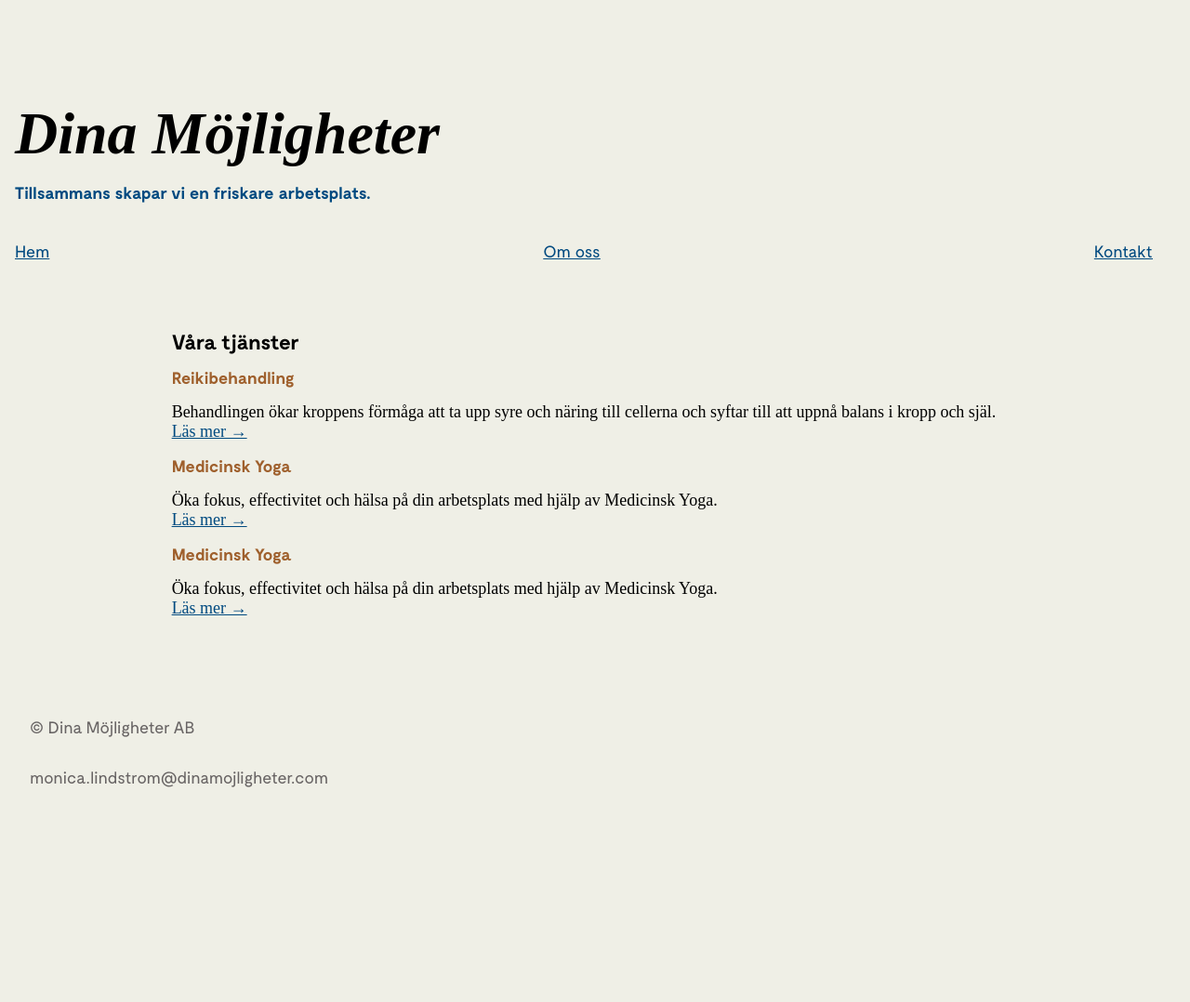
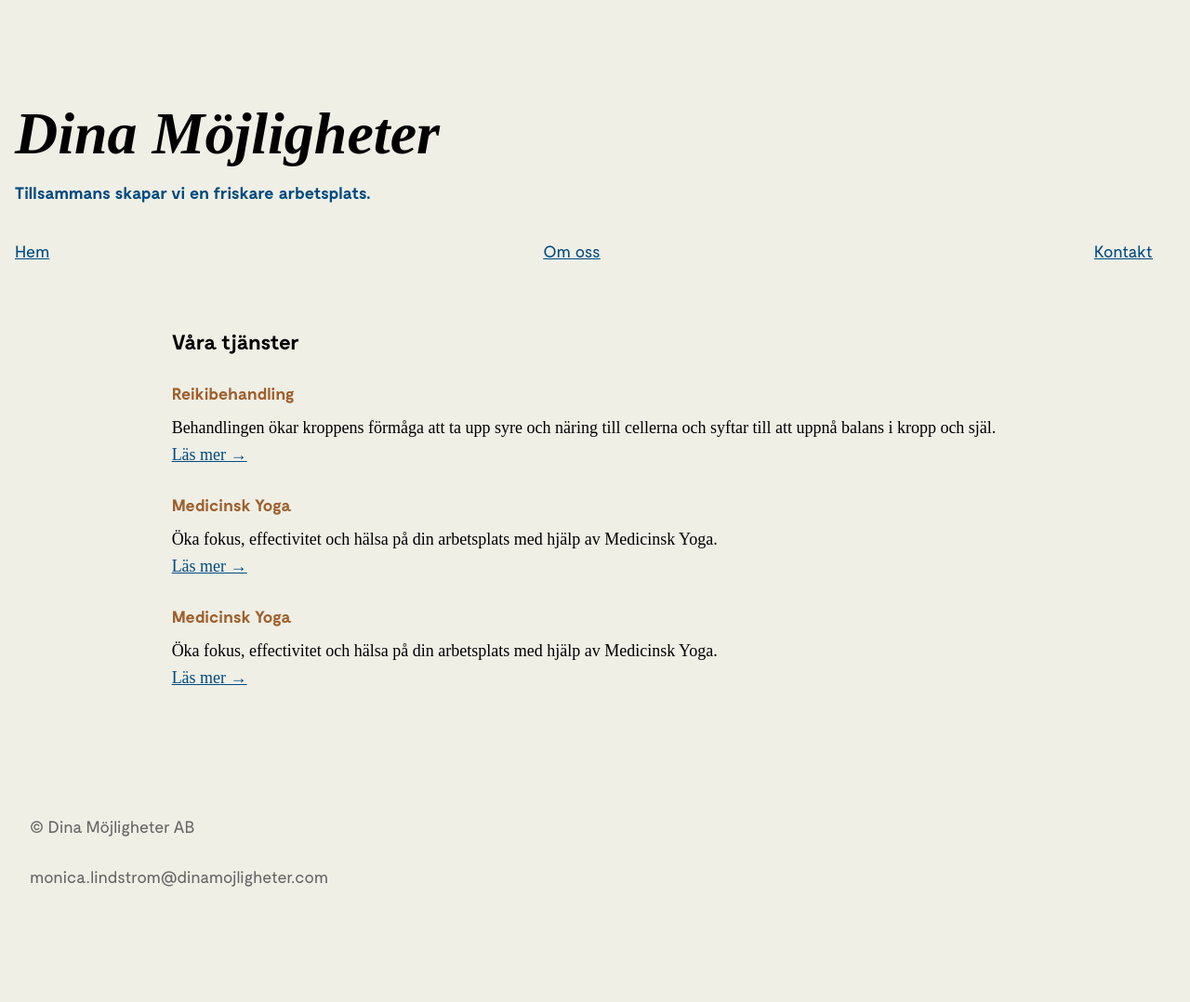
Before and after one commit to dinamojligheter/dinamojligheter.github.io, a Jekyll site: the page built from index.html, in a window 1280 px wide. Shown: the whole page at 93% size. Built offline with Jekyll 4.4.1, drawn with Linux system fonts in a browser that asks for light colours; comment, search, counter and statistics services are not loaded; before the commit the page ends 1054 px from its top, so only the background shows below that.

Commit message:
Update index.scss

```diff
--- a/_sass/index.scss
+++ b/_sass/index.scss
@@ -1,7 +1,7 @@
 .dm_service {
-  article {
-    p {
-      margin-bottom: 0.5rem;
-    }
+  margin: 2rem auto;
+
+  p {
+    margin-bottom: 0.5rem;
   }
 }
```
